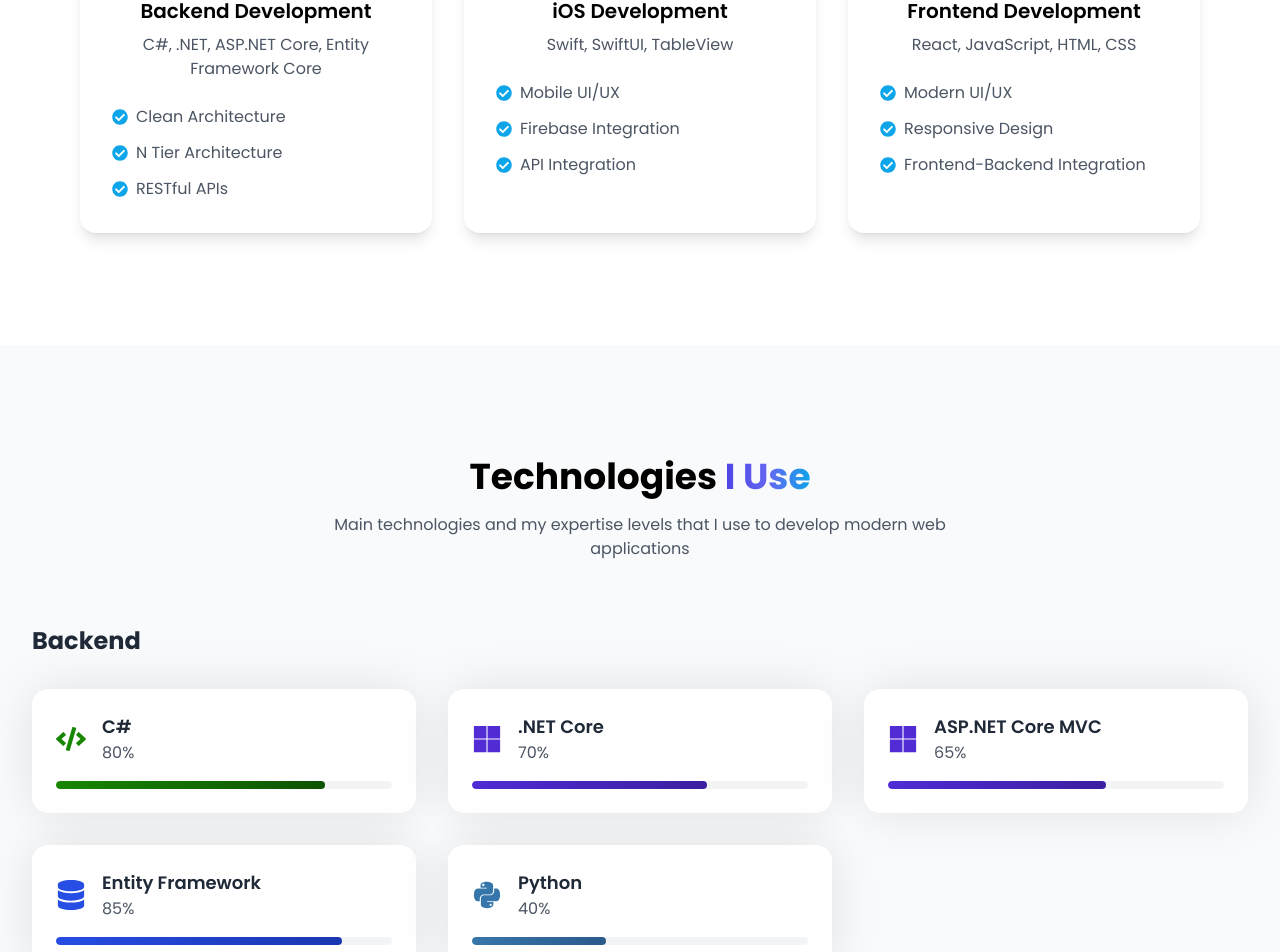
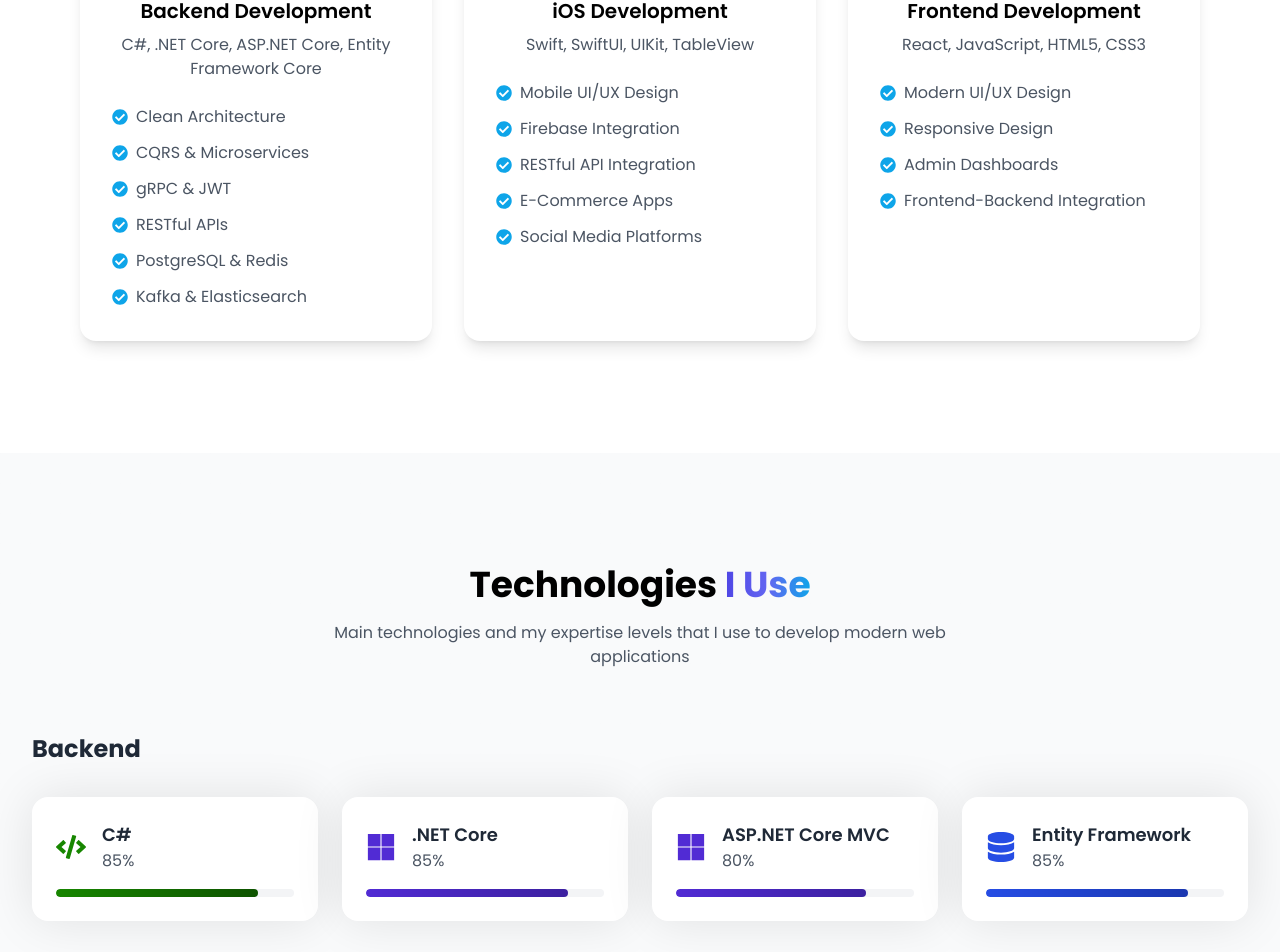
Before and after one commit to sevdaabbasi/myPortfolio, a React (Vite) app in the folder portfolioApp/: page / in a window 1280 px wide. Shown: the part 1635-2587 px from the top of the page. Built offline with nearby package versions, Linux system fonts and the light colour scheme.

Commit message:
CV removed, projects updated

```diff
--- a/portfolioApp/src/components/About.jsx
+++ b/portfolioApp/src/components/About.jsx
@@ -221,8 +221,8 @@
         </div>
       ),
       title: "Backend Development",
-      description: "C#, .NET, ASP.NET Core, Entity Framework Core",
-      features: ["Clean Architecture", "N Tier Architecture", "RESTful APIs"],
+      description: "C#, .NET Core, ASP.NET Core, Entity Framework Core",
+      features: ["Clean Architecture", "CQRS & Microservices", "gRPC & JWT", "RESTful APIs", "PostgreSQL & Redis", "Kafka & Elasticsearch"],
     },
     {
       icon: (
@@ -231,8 +231,8 @@
         </div>
       ),
       title: "iOS Development",
-      description: "Swift, SwiftUI, TableView",
-      features: ["Mobile UI/UX", "Firebase Integration", "API Integration"],
+      description: "Swift, SwiftUI, UIKit, TableView",
+      features: ["Mobile UI/UX Design", "Firebase Integration", "RESTful API Integration", "E-Commerce Apps", "Social Media Platforms"],
     },
     {
       icon: (
@@ -241,10 +241,11 @@
         </div>
       ),
       title: "Frontend Development",
-      description: "React, JavaScript, HTML, CSS",
+      description: "React, JavaScript, HTML5, CSS3",
       features: [
-        "Modern UI/UX",
+        "Modern UI/UX Design",
         "Responsive Design",
+        "Admin Dashboards",
         "Frontend-Backend Integration",
       ],
     },
@@ -252,7 +253,7 @@
 
   const stats = [
     { number: "2+", label: "Years Experience" },
-    { number: "8+", label: "Completed Projects" },
+    { number: "15+", label: "Completed Projects" },
     { number: "5+", label: "Certificates" },
     { number: "2+", label: "Technologies" },
   ];
@@ -332,7 +333,7 @@
               >
                 Contact Me
               </motion.a>
-              <motion.a
+              {/* <motion.a
                 href={`${
                   import.meta.env.BASE_URL
                 }SevdaMurioglu_Backend_Developer.pdf`}
@@ -343,7 +344,7 @@
               >
                 <FaDownload />
                 Download CV
-              </motion.a>
+              </motion.a> */}
             </div>
           </motion.div>
         </div>
--- a/portfolioApp/src/components/Hero.jsx
+++ b/portfolioApp/src/components/Hero.jsx
@@ -49,7 +49,12 @@
 
             <div className="text-2xl lg:text-3xl text-gray-700 mb-8 h-[40px]">
               <TypeAnimation
-                sequence={["Backend Developer", 2000, "iOS Developer", 2000]}
+                sequence={[
+                  "Backend Developer",
+                  2000,
+                  "Frontend Developer",
+                  2000,
+                ]}
                 repeat={Infinity}
               />
             </div>
--- a/portfolioApp/src/components/Projects.jsx
+++ b/portfolioApp/src/components/Projects.jsx
@@ -1,28 +1,69 @@
 import { motion } from "framer-motion";
 import { useState } from "react";
-import { FaGithub, FaExternalLinkAlt } from "react-icons/fa";
 
 const Projects = () => {
   const [activeCategory, setActiveCategory] = useState("all");
 
   const projects = [
     {
+      title: "Personnel Tracking System (Full-Stack Project)",
+      description:
+        "I developed a scalable and maintainable .NET backend following Clean Architecture principles. I implemented JWT and Identity-based authentication and authorization, integrated Redis caching and rate limiting, and configured Serilog logging, global exception handling, and health checks. On the frontend, I built a modern, responsive, and user-friendly admin dashboard using React.",
+      tech: [
+        ".NET Core",
+        "C#",
+        "React",
+        "Clean Architecture",
+        "JWT",
+        "Redis",
+        "PostgreSQL",
+        "Serilog",
+      ],
+      category: "fullstack",
+    },
+    {
       title: "Real-time Customer Review Processing System",
       description:
-        "In this project, an end-to-end solution was developed that analyzes comments made about a business in real time and reports the results via Rest API services. The project consists of four main systems designed according to a microservice architecture: Producer (comment generation), gRPC (comment analysis), Consumer (comment processing), and Rest API (analysis results). Technologies such as Redis, PostgreSQL, Apache Kafka, Docker, and Zookeeper were utilized.",
+        "An end-to-end solution that analyzes real-time customer comments about businesses and delivers insights through REST APIs. Designed using microservices architecture consisting of Producer (comment generation), gRPC (comment analysis), Consumer (processing), and REST API (reporting) components.",
       tech: [
         "JavaScript",
         "express.js",
+        "gRPC",
         "Redis",
         "Kafka",
         "ZooKeeper",
         "Microservice",
         "PostgreSQL",
+        "Docker",
       ],
       category: "backend",
       github: "https://github.com/sevdaabbasi/lounge-restaurant",
-      image:
-        "https://www.google.com/url?sa=i&url=https%3A%2F%2Fwww.flaticon.com%2Ffree-icon%2Fserver_10321884&psig=AOvVaw1x74qstWpbPg0PnnzYNcQ8&ust=1753219981161000&source=images&cd=vfe&opi=89978449&ved=0CBUQjRxqFwoTCJDEldrzzo4DFQAAAAAdAAAAABAL",
+      image: "https://via.placeholder.com/600x400?text=Review+System",
+    },
+    {
+      title: "Papara Backend Bootcamp - Fintech Project",
+      description:
+        "Developed a comprehensive fintech project using .NET Core with JWT authentication, Entity Framework Core, Dapper, and Clean Architecture principles. Implemented layered structure with focus on scalability and maintainability.",
+      tech: [
+        "C#",
+        ".NET Core",
+        "JWT",
+        "EF Core",
+        "Dapper",
+        "Clean Architecture",
+      ],
+      category: "backend",
+      github: "https://github.com/sevdaabbasi/PaparaBootcamp",
+      image: "https://via.placeholder.com/600x400?text=Papara+Fintech",
+    },
+    {
+      title: "Personnel Expense Management Backend Project",
+      description:
+        "A web-based backend system for tracking, categorizing, and reporting personnel expenses. Developed core modules for company and user management, expense operations, and document management using .NET Core and Clean Architecture principles.",
+      tech: ["C#", ".NET Core", "PostgreSQL", "Clean Architecture"],
+      category: "backend",
+      github: "https://github.com/sevdaabbasi/PersonnelExpenseManagement",
+      image: "https://via.placeholder.com/600x400?text=Expense+Management",
     },
     {
       title: "OTS (Online Transfer System) Backend Project",
@@ -34,10 +75,10 @@
       image: "https://via.placeholder.com/600x400?text=Blog+Project",
     },
     {
-      title: "Blog Website Backend Project",
+      title: "Blog Website Backend Project (Sweet Dictionary)",
       description:
-        "In the blog site project I developed with .NET Core, I created a structure in accordance with the principles of layered architecture and Clean Architecture. I performed EF Core and database operations",
-      tech: ["C#", ".NET Core", "PostgreSQL", "Clean Architecture"],
+        "Designed and implemented the backend for a social dictionary website using .NET Core and EF Core, following Clean Architecture. Built modules for user authentication, content sharing, comments, and search features.",
+      tech: ["C#", ".NET Core", "PostgreSQL", "Clean Architecture", "EF Core"],
       category: "backend",
       github: "https://github.com/sevdaabbasi/BlogSite",
       image: "https://via.placeholder.com/600x400?text=Blog+Project",
@@ -45,8 +86,14 @@
     {
       title: "TO-DO List Backend Project",
       description:
-        "Using .NET Core and Entity Framework Core, I developed a backend project that manages to-do lists with Clean Architecture principles and RESTful API endpoints.",
-      tech: ["C#", ".NET Core", "Entity Framework", "Clean Architecture"],
+        "A scalable and secure backend infrastructure that facilitates task management, scheduling and team collaboration. Performance and maintainability are at the forefront with modern architecture and JWT-based authentication.",
+      tech: [
+        "C#",
+        ".NET Core",
+        "Entity Framework",
+        "Clean Architecture",
+        "JWT",
+      ],
       category: "backend",
       github: "https://github.com/sevdaabbasi/TodoList",
       image: "https://via.placeholder.com/600x400?text=TODO+App",
@@ -54,8 +101,8 @@
     {
       title: "Stock Management Backend Project",
       description:
-        "Back end project was made using .Net, which provides stock management in enterprises.",
-      tech: ["C#", ".NET Core", "PostgreSQL"],
+        "Created a backend infrastructure for tracking product stock, managing categories, and performing CRUD operations. Designed using C#, EF Core, and layered architecture principles.",
+      tech: ["C#", ".NET Core", "PostgreSQL", "EF Core"],
       category: "backend",
       github: "https://github.com/sevdaabbasi/stockManagement",
       image: "https://via.placeholder.com/600x400?text=Stock+Management",
@@ -70,7 +117,7 @@
       image: "https://via.placeholder.com/600x400?text=Currency+Converter",
     },
     {
-      title: "Social Media Question Application",
+      title: "Social Media Question Application with Swift",
       description:
         "With Swift language, a social media application is realised where students can ask questions, answer questions, add notes, and search for resources.",
       tech: ["Swift", "iOS", "Social Media"],
@@ -79,10 +126,10 @@
       image: "https://via.placeholder.com/600x400?text=Social+Media+App",
     },
     {
-      title: "Handicrafts with SwiftUI",
+      title: "Handicrafts E-Commerce App with SwiftUI",
       description:
-        "Developed with SwiftUI, this application is an E-Commerce Mobile application that brings together people who sell handicraft products and users who want to buy these products. The data in this application is stored and used using Firebase.",
-      tech: ["Swift", "SwiftUI", "Firebase"],
+        "Developed with SwiftUI, this E-Commerce mobile application brings together people who sell handicraft products and users who want to buy these products. The data is stored and managed using Firebase.",
+      tech: ["Swift", "SwiftUI", "Firebase", "E-Commerce"],
       category: "ios",
       github: "https://github.com/sevdaabbasi/HandiCraftsApp",
       image: "https://via.placeholder.com/600x400?text=Handicrafts",
@@ -100,7 +147,7 @@
       title: "Crazy Moles Game",
       description:
         "This project called 'Crazy Moles' is written in Swift. The user earns points when clicking on randomly moving moles.",
-      tech: ["Swift", "iOS"],
+      tech: ["Swift", "iOS", "Game"],
       category: "ios",
       github: "https://github.com/sevdaabbasi/moleGame",
       image: "https://via.placeholder.com/600x400?text=Crazy+Moles",
@@ -110,6 +157,7 @@
   const categories = [
     { id: "all", label: "All Projects" },
     { id: "backend", label: "Backend" },
+    { id: "fullstack", label: "Full-Stack" },
     { id: "ios", label: "iOS" },
   ];
 
@@ -161,41 +209,9 @@
               transition={{ duration: 0.5, delay: index * 0.1 }}
               className="group hover-lift"
             >
-              <div className="bg-white rounded-2xl shadow-lg overflow-hidden">
-                <div className="relative">
-                  <img
-                    src={project.image}
-                    alt={project.title}
-                    className="w-full h-48 object-cover"
-                  />
-                  <div className="absolute inset-0 bg-gradient-to-t from-black/60 to-transparent opacity-0 group-hover:opacity-100 transition-opacity flex items-end justify-end p-4 gap-3">
-                    <a
-                      href={project.github}
-                      target="_blank"
-                      rel="noopener noreferrer"
-                      className="text-white hover:text-sky-400 transition-colors"
-                    >
-                      <FaGithub className="text-2xl" />
-                    </a>
-                    {project.demo && (
-                      <a
-                        href={project.demo}
-                        target="_blank"
-                        rel="noopener noreferrer"
-                        className="text-white hover:text-sky-400 transition-colors"
-                      >
-                        <FaExternalLinkAlt className="text-xl" />
-                      </a>
-                    )}
-                  </div>
-                </div>
-                <div className="p-6">
-                  <h3 className="text-xl font-semibold mb-2">
-                    {project.title}
-                  </h3>
-                  <p className="text-gray-600 mb-4 line-clamp-3">
-                    {project.description}
-                  </p>
+              <div className="bg-white rounded-2xl shadow-lg overflow-hidden p-6">
+                <h3 className="text-xl font-semibold mb-3">{project.title}</h3>
+                <p className="text-gray-600 mb-4">{project.description}</p>
                 <div className="flex flex-wrap gap-2">
                   {project.tech.map((tech, techIndex) => (
                     <span
@@ -207,7 +223,6 @@
                   ))}
                 </div>
               </div>
-              </div>
             </motion.div>
           ))}
         </div>
--- a/portfolioApp/src/components/Technologies.jsx
+++ b/portfolioApp/src/components/Technologies.jsx
@@ -11,9 +11,8 @@
   FaHtml5,
   FaCss3,
   FaJs,
-  FaPython,
 } from "react-icons/fa";
-import { SiPostgresql, SiPostman, SiDbeaver, SiMysql } from "react-icons/si";
+import { SiPostgresql, SiPostman, SiMysql } from "react-icons/si";
 
 const Technologies = () => {
   const technologies = [
@@ -23,19 +22,19 @@
         {
           name: "C#",
           icon: <FaCode className="text-[#178600]" />,
-          level: 80,
+          level: 85,
           color: "from-[#178600] to-[#0e5300]",
         },
         {
           name: ".NET Core",
           icon: <FaMicrosoft className="text-[#512BD4]" />,
-          level: 70,
+          level: 85,
           color: "from-[#512BD4] to-[#3c20a0]",
         },
         {
           name: "ASP.NET Core MVC",
           icon: <FaMicrosoft className="text-[#512BD4]" />,
-          level: 65,
+          level: 80,
           color: "from-[#512BD4] to-[#3c20a0]",
         },
         {
@@ -43,12 +42,6 @@
           icon: <FaDatabase className="text-[#264DE4]" />,
           level: 85,
           color: "from-[#264DE4] to-[#1a37b0]",
-        },
-        {
-          name: "Python",
-          icon: <FaPython className="text-[#3776AB]" />,
-          level: 40,
-          color: "from-[#3776AB] to-[#2b5a8b]",
         },
       ],
     },
@@ -58,13 +51,13 @@
         {
           name: "React",
           icon: <FaReact className="text-[#61DAFB]" />,
-          level: 50,
+          level: 65,
           color: "from-[#61DAFB] to-[#00b0d6]",
         },
         {
           name: "JavaScript",
           icon: <FaJs className="text-[#F7DF1E]" />,
-          level: 50,
+          level: 65,
           color: "from-[#F7DF1E] to-[#c7b218]",
         },
         {
@@ -87,13 +80,13 @@
         {
           name: "Swift",
           icon: <FaApple className="text-[#F05138]" />,
-          level: 65,
+          level: 75,
           color: "from-[#F05138] to-[#b33d2a]",
         },
         {
           name: "SwiftUI",
           icon: <FaMobile className="text-[#0C86E7]" />,
-          level: 60,
+          level: 70,
           color: "from-[#0C86E7] to-[#0964ad]",
         },
       ],
@@ -108,16 +101,16 @@
           color: "from-[#336791] to-[#264d6d]",
         },
         {
-          name: "MySQL",
-          icon: <SiMysql className="text-[#4479A1]" />,
-          level: 80,
-          color: "from-[#4479A1] to-[#335a77]",
+          name: "MSSQL",
+          icon: <SiMysql className="text-[#CC2927]" />,
+          level: 75,
+          color: "from-[#CC2927] to-[#a01f1d]",
         },
         {
-          name: "DBeaver",
-          icon: <SiDbeaver className="text-[#382923]" />,
-          level: 85,
-          color: "from-[#382923] to-[#1f1714]",
+          name: "Redis",
+          icon: <FaDatabase className="text-[#DC382D]" />,
+          level: 75,
+          color: "from-[#DC382D] to-[#a82a22]",
         },
         {
           name: "Postman",
@@ -128,7 +121,7 @@
         {
           name: "Docker",
           icon: <FaDocker className="text-[#2496ED]" />,
-          level: 75,
+          level: 80,
           color: "from-[#2496ED] to-[#1b70b2]",
         },
         {
@@ -136,6 +129,23 @@
           icon: <FaGitAlt className="text-[#F05032]" />,
           level: 85,
           color: "from-[#F05032] to-[#b33c25]",
+        },
+      ],
+    },
+    {
+      name: "Microservices & Architecture",
+      items: [
+        {
+          name: "Kafka",
+          icon: <FaCode className="text-[#231F20]" />,
+          level: 70,
+          color: "from-[#231F20] to-[#000000]",
+        },
+        {
+          name: "gRPC",
+          icon: <FaCode className="text-[#244C5A]" />,
+          level: 65,
+          color: "from-[#244C5A] to-[#1a3642]",
         },
       ],
     },
@@ -175,7 +185,7 @@
               <h3 className="text-2xl font-bold mb-8 text-gray-800">
                 {category.name}
               </h3>
-              <div className="grid grid-cols-1 md:grid-cols-2 lg:grid-cols-3 gap-8">
+              <div className="grid grid-cols-1 md:grid-cols-2 lg:grid-cols-4 gap-6">
                 {category.items.map((tech, techIndex) => (
                   <motion.div
                     key={techIndex}
@@ -205,27 +215,6 @@
             </motion.div>
           ))}
         </div>
-
-        {/* Ek Bilgi */}
-        <motion.div
-          initial={{ opacity: 0, y: 20 }}
-          whileInView={{ opacity: 1, y: 0 }}
-          transition={{ duration: 0.5, delay: 0.2 }}
-          className="text-center mt-16"
-        >
-          <p className="text-gray-600 mb-8">
-            And I work with many other modern technologies...
-          </p>
-          <motion.a
-            href="#projects"
-            whileHover={{ scale: 1.05 }}
-            whileTap={{ scale: 0.95 }}
-            className="btn-custom btn-primary inline-flex items-center gap-2"
-          >
-            <FaCode className="text-xl" />
-            View My Projects
-          </motion.a>
-        </motion.div>
       </div>
     </section>
   );
```
Also changed, not shown: portfolioApp/src/components/Contact.jsx (+4 -80 lines). Lines whose indentation alone changed are shown as unchanged.
